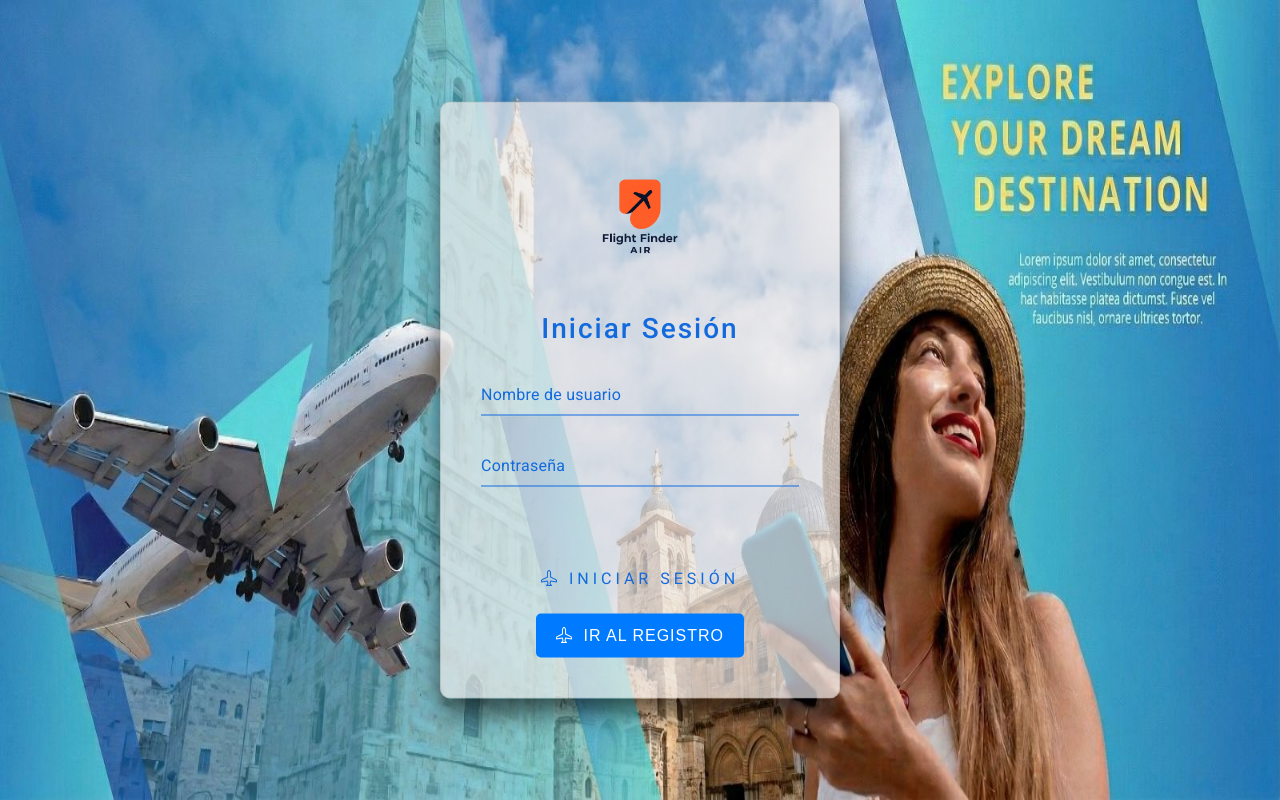
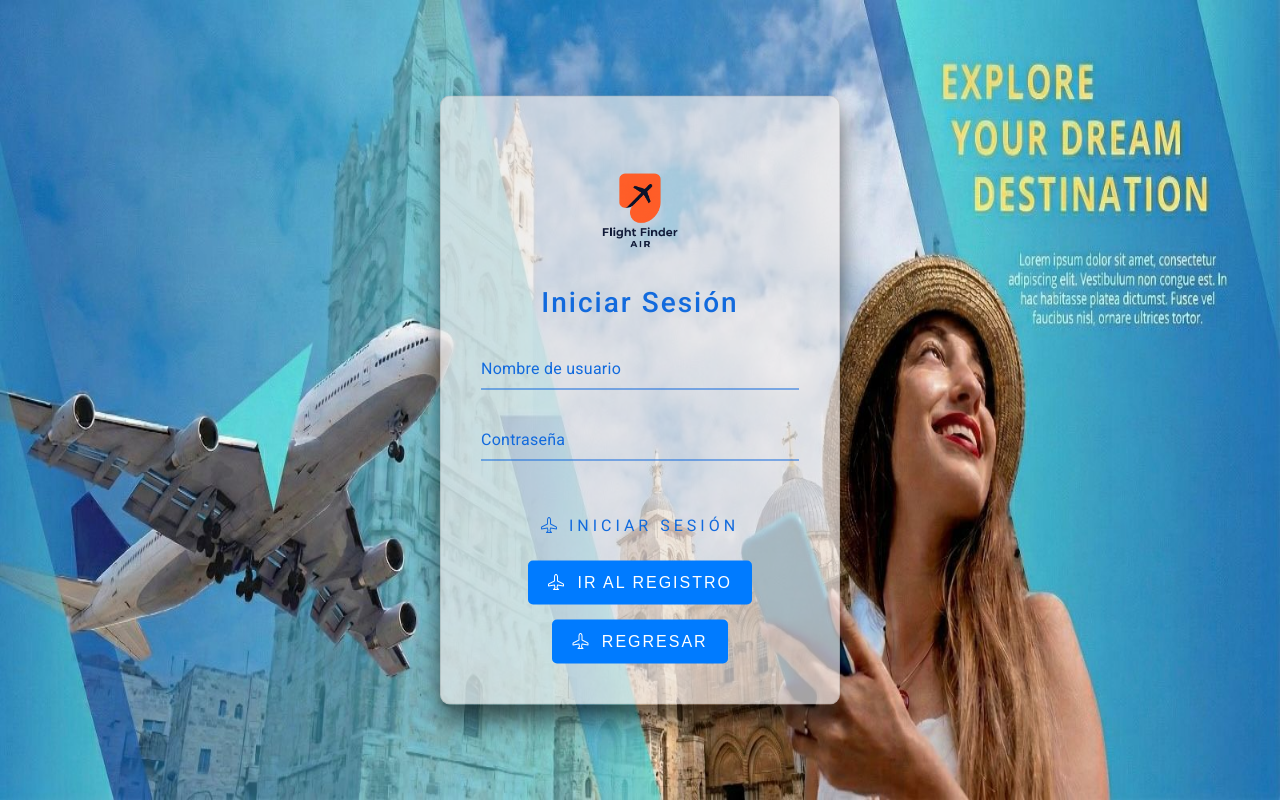
Before and after one commit to DistributedSystemsCorhuila/flight-finder-front, an Angular app: page /login in a window 1280 px wide. Built offline with nearby package versions, Linux system fonts and the light colour scheme.

Commit message:
feat(HU-36): ajustes en rutas y estilos de login y registro

```diff
--- a/src/app/app.routes.ts
+++ b/src/app/app.routes.ts
@@ -2,11 +2,15 @@ import { Routes } from '@angular/router';
 import { RegistroComponent } from './components/registro/registro.component';
 import { BusquedaVuelosComponent } from './components/busqueda-vuelos/busqueda-vuelos.component';
 import { LoginComponent } from './components/login/login.component';
+import { HomeComponent } from './home/home.component';
 import { AuthGuard } from './components/guards/auth.guard';
 
 export const routes: Routes = [
   {
-    path: '', component: LoginComponent,
+    path: '', component: HomeComponent,
+  },
+  {
+    path: 'home', component: HomeComponent
   },
   {
     path: 'login', component: LoginComponent
--- a/src/app/components/login/login.component.css
+++ b/src/app/components/login/login.component.css
@@ -1,7 +1,6 @@
 
 .logo-header {
   text-align: center;
-  margin-bottom: 20px;
 }
 
 .logo-image {
@@ -125,7 +124,26 @@
 .button-container {
   display: flex;
   justify-content: center;
-  margin: 2px;
+  margin-top: 15px;
+}
+
+.regresar-button {
+  margin-top: 15px;
+  text-align: center;
+}
+
+.regresar-button .btn {
+  color: #fff;
+  background: #007bff;
+  border: none;
+  cursor: pointer;
+  letter-spacing: 2px;
+  transition: background 0.3s, box-shadow 0.3s;
+}
+
+.regresar-button .btn:hover {
+  background: #1dcad3;
+  box-shadow: 0 0 5px #03e9f4, 0 0 25px #03e9f4, 0 0 50px #03e9f4, 0 0 100px #03e9f4;
 }
 .login-box form a {
   position: relative;
@@ -137,7 +155,6 @@
   text-transform: uppercase;
   overflow: hidden;
   transition: background 0.5s, color 0.5s;
-  margin-top: 40px;
   letter-spacing: 4px;
 }
 
@@ -292,8 +309,14 @@
   padding: 10px 20px;
   font-size: 16px;
   cursor: pointer;
+  letter-spacing: 2px;
 }
 
 .btn-secondary i {
   margin-right: 5px;
 }
+
+.register-button .btn:hover {
+  background: #1dcad3;
+  box-shadow: 0 0 5px #03e9f4, 0 0 25px #03e9f4, 0 0 50px #03e9f4, 0 0 100px #03e9f4;
+}
--- a/src/app/components/login/login.component.html
+++ b/src/app/components/login/login.component.html
@@ -5,23 +5,12 @@
   <h2>Iniciar Sesión</h2>
   <form (ngSubmit)="login($event)">
     <div class="user-box">
-      <input
-        type="text"
-        name="username"
-        [(ngModel)]="loginData.username"
-        required
-        (keydown.enter)="login($event)"
-      />
+      <input type="text" name="username" [(ngModel)]="loginData.username" required (keydown.enter)="login($event)" />
       <label>Nombre de usuario</label>
     </div>
     <div class="user-box">
-      <input
-        type="password"
-        name="password"
-        [(ngModel)]="loginData.password"
-        required
-        (keydown.enter)="login($event)"
-      />
+      <input type="password" name="password" [(ngModel)]="loginData.password" required
+        (keydown.enter)="login($event)" />
       <label>Contraseña</label>
     </div>
     <div class="button-container">
@@ -30,10 +19,16 @@
         Iniciar Sesión
       </a>
     </div>
-  </form>
-  <div class="register-button">
+      <div class="register-button">
     <button class="btn btn-secondary" routerLink="/registro">
       <i class="bi bi-airplane"></i> Ir al Registro
     </button>
   </div>
+  <div class="regresar-button">
+    <button type="button" class="btn btn-secondary" routerLink="/home">
+      <i class="bi bi-airplane"></i> Regresar
+    </button>
+  </div>
+  </form>
+
 </div>
--- a/src/app/components/registro/registro.component.css
+++ b/src/app/components/registro/registro.component.css
@@ -19,7 +19,7 @@
 .registro-box h2 {
   margin: 0 0 20px;
   padding: 0;
-  color: #126add;
+  color: #007bff;
   text-align: center;
   font-size: 2em;
   letter-spacing: 2px;
```
